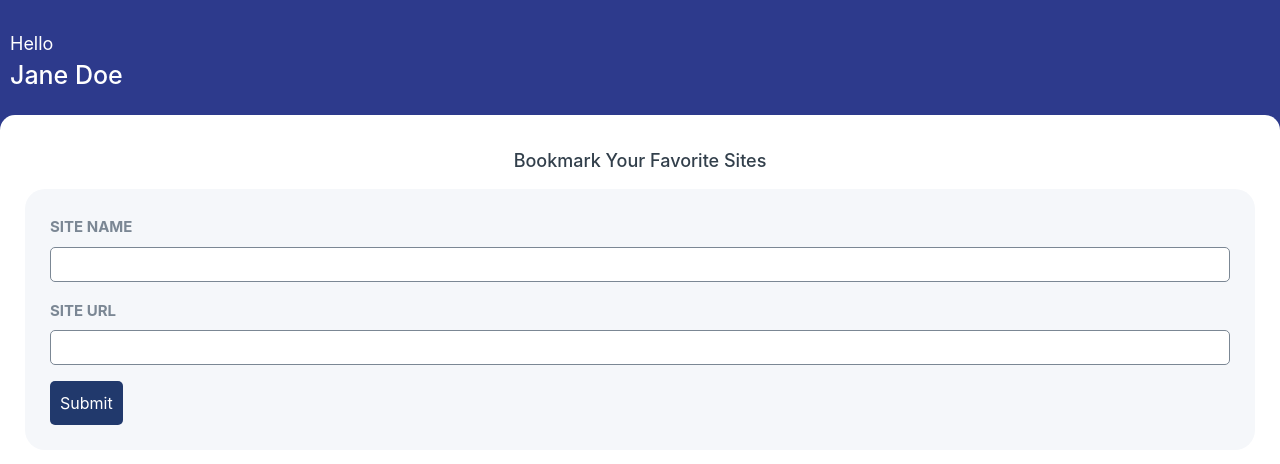
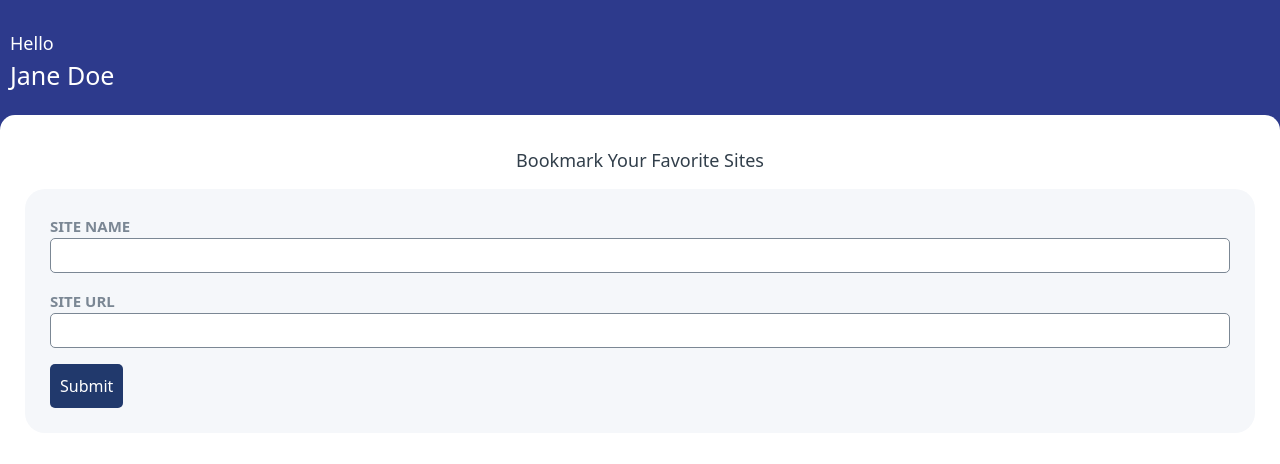
Before and after one commit to samsyntx/bookmark-website-using-html-css-js, a plain HTML site: page index.html in a window 1280 px wide. Drawn offline with nearby package versions, Linux system fonts and the light colour scheme; a web font is replaced by a local one.

Commit message:
Update index.html

```diff
--- a/index.html
+++ b/index.html
@@ -3,7 +3,11 @@
 
 <head>
     <link type="text/css" rel="stylesheet" href="main.css" />
-    <link rel="stylesheet" href="https://stackpath.bootstrapcdn.com/bootstrap/4.5.2/css/bootstrap.min.css" integrity="sha384-JcKb8q3iqJ61gNV9KGb8thSsNjpSL0n8PARn9HuZOnIxN0hoP+VmmDGMN5t9UJ0Z" crossorigin="anonymous" />
+   <link href="https://cdn.jsdelivr.net/npm/bootstrap@5.0.2/dist/css/bootstrap.min.css" rel="stylesheet" integrity="sha384-EVSTQN3/azprG1Anm3QDgpJLIm9Nao0Yz1ztcQTwFspd3yD65VohhpuuCOmLASjC" crossorigin="anonymous">
+    <meta charset="UTF-8">
+    <meta http-equiv="X-UA-Compatible" content="IE=edge">
+    <meta name="viewport" content="width=device-width, initial-scale=1.0">
+    <title>Bookmark Maker</title>
 </head>
 
 <body>
```
